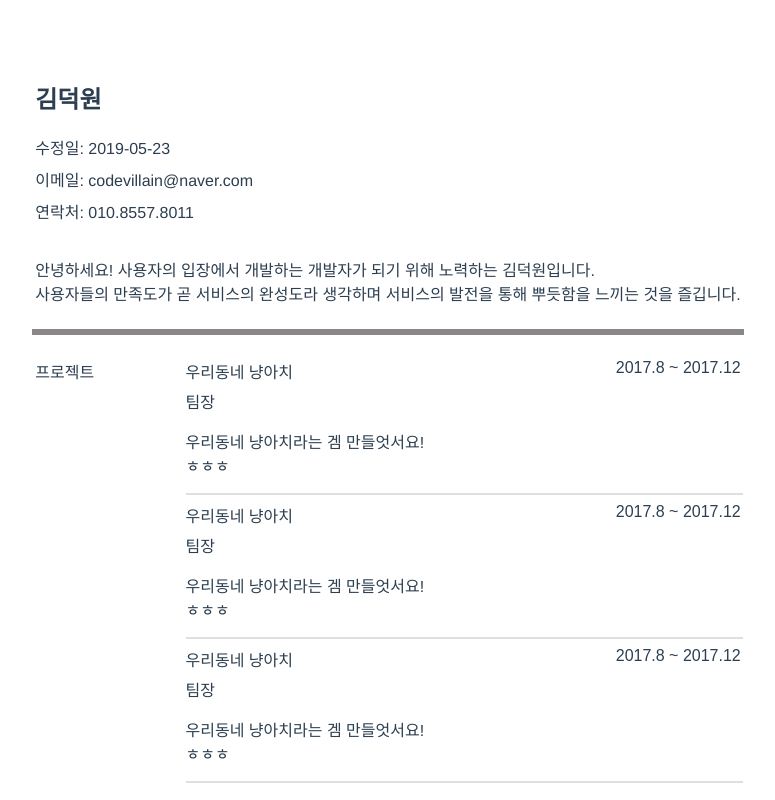
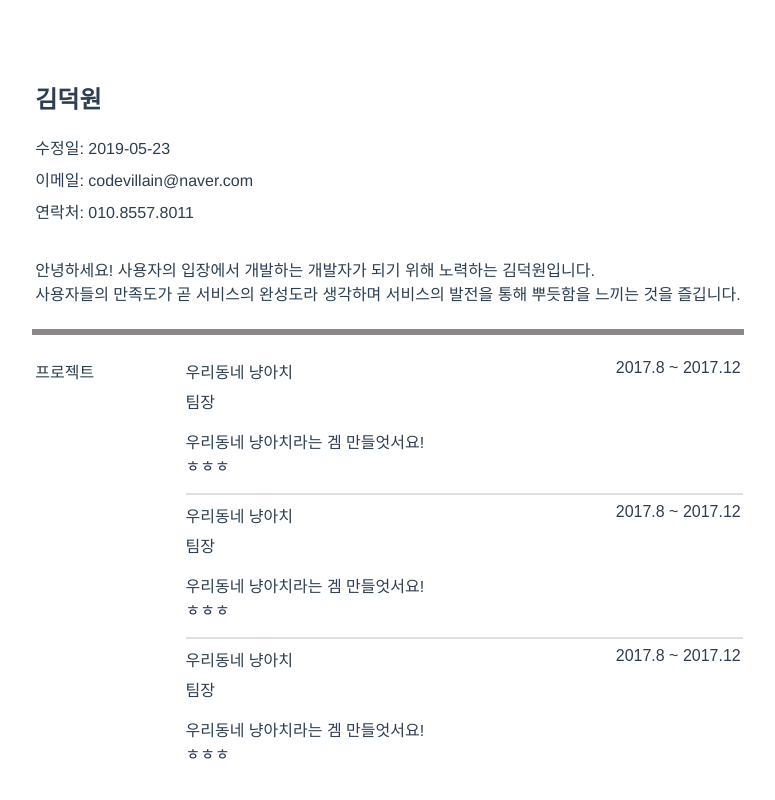
Before and after one commit to OhDeokwon/resume, a Vue app: page / in a window 1280 px wide. Shown: the whole page, without its empty margins (252-1027 px from the left). Built offline with nearby package versions, Linux system fonts and the light colour scheme; a web font is replaced by a local one.

Commit message:
마지막 DetailBlock은 선이 보이지 않게 수정
Signed-off-by: KimDeokwon <codevillain@naver.com>

```diff
--- a/src/components/presentationals/molecules/CategoryBlock.vue
+++ b/src/components/presentationals/molecules/CategoryBlock.vue
@@ -9,6 +9,7 @@
         :position="block.position"
         :date="block.date"
         :content="block.content"
+        :showLine="index !== (blocks.length - 1)"
         :key="index"
       />
     </article>
--- a/src/components/presentationals/molecules/DetailBlock.vue
+++ b/src/components/presentationals/molecules/DetailBlock.vue
@@ -10,7 +10,7 @@
     <div class="content-layout">
       <paragraph :text="content" class="content" />
     </div>
-    <horizontal-rule />
+    <horizontal-rule v-if="showLine" />
   </section>
 </template>
 
@@ -40,6 +40,10 @@ export default {
     content: {
       type: String,
       default: ''
+    },
+    showLine: {
+      type: Boolean,
+      default: true
     }
   }
 }
```
